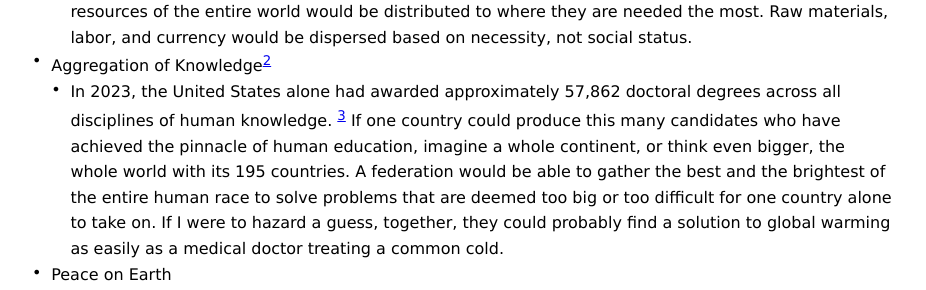
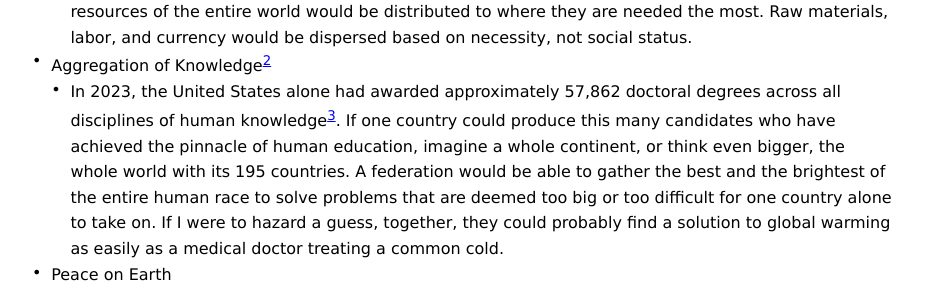
Before and after one commit to seannave211/Blog, a Jekyll site: the page built from _posts/2025-06-11-Federation-of-Planets.md, in a window 1280 px wide. Shown: the part 673-963 px from the top of the page, without its empty margins (176-1102 px from the left). Built offline with Jekyll 4.4.1, drawn with Linux system fonts in a browser that asks for light colours.

Commit message:
fix: revise footnote 3 location

```diff
--- a/_posts/2025-06-11-Federation-of-Planets.md
+++ b/_posts/2025-06-11-Federation-of-Planets.md
@@ -24,7 +24,7 @@ The United Federation of Planets, an interstellar governing entity with a space
 	- In my opinion, the current global economics operate at a trickle-down capitalism[^1]. Where the developed Western countries invest in the less developed third-world countries by purchasing land, raw materials, and even labor. This economy has, on many occasions, led to the "rich" countries becoming "richer" and the "poor" countries becoming "poorer." Having a federation would mean the resources of the entire world would be distributed to where they are needed the most. Raw materials, labor, and currency would be dispersed based on necessity, not social status.
 
 - Aggregation of Knowledge[^2]
-	- In 2023, the United States alone had awarded approximately 57,862 doctoral degrees across all disciplines of human knowledge. [^3] If one country could produce this many candidates who have achieved the pinnacle of human education, imagine a whole continent, or think even bigger, the whole world with its 195 countries. A federation would be able to gather the best and the brightest of the entire human race to solve problems that are deemed too big or too difficult for one country alone to take on. If I were to hazard a guess, together, they could probably find a solution to global warming as easily as a medical doctor treating a common cold.
+	- In 2023, the United States alone had awarded approximately 57,862 doctoral degrees across all disciplines of human knowledge[^3]. If one country could produce this many candidates who have achieved the pinnacle of human education, imagine a whole continent, or think even bigger, the whole world with its 195 countries. A federation would be able to gather the best and the brightest of the entire human race to solve problems that are deemed too big or too difficult for one country alone to take on. If I were to hazard a guess, together, they could probably find a solution to global warming as easily as a medical doctor treating a common cold.
 
 - Peace on Earth
 	- One of the most prevalent proponents for war in the modern age is sovereignty and independence. Nations often want control over their own affairs, such as laws, economy, and military, rather than being ruled by others. Adopting a federation would eliminate this. The entire world ruled by one government, the battle over sovereignty would be eliminated, thus making war and conflict obsolete terms of English that would be long forgotten by the future human race.
```
